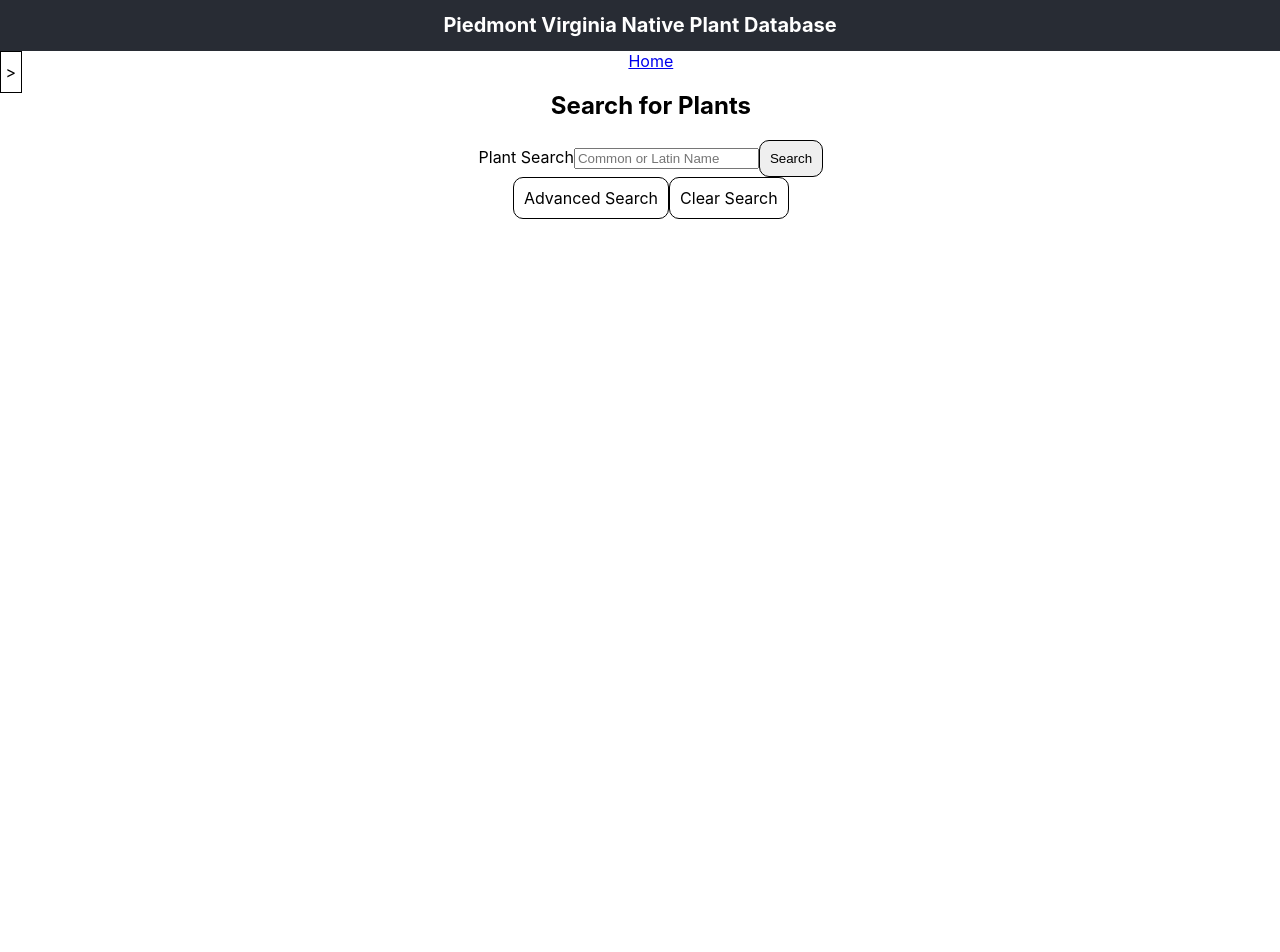
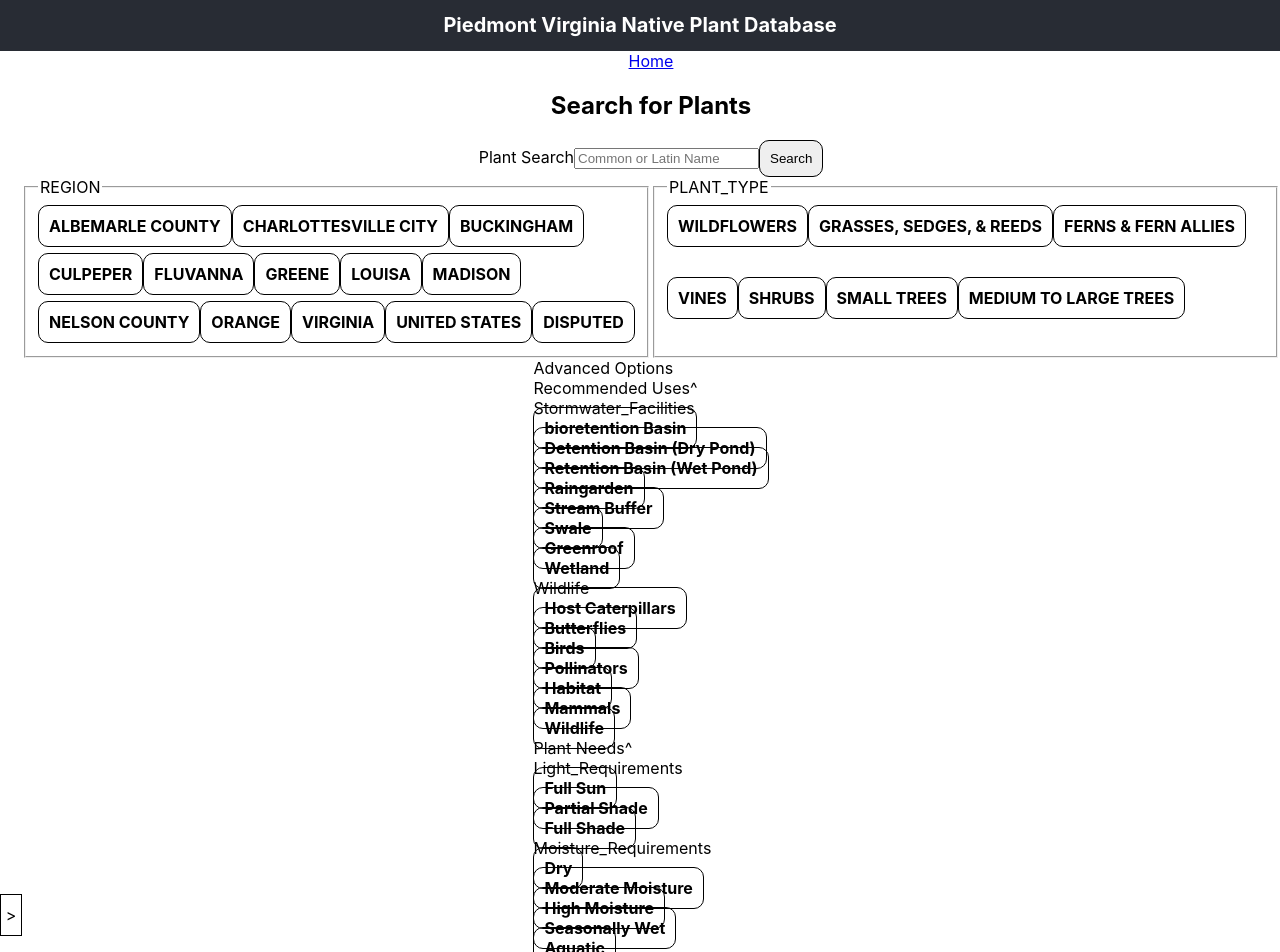
Before and after one commit to code-for-charlottesville/piedmont-native-plants-db, a React (Create React App) app in the folder client/: page /Search in a window 1280 px wide. Shown: the top 952 px of the page. Before the commit the page ends 819 px from the top, so only its background shows below. Built offline with nearby package versions, Linux system fonts and the light colour scheme.

Commit message:
updated search functionality

```diff
--- a/client/src/App.css
+++ b/client/src/App.css
@@ -37,6 +37,8 @@ html {
   border: solid 1px hsl(0deg 0% 0% / 0.45);
   width: 25vw;
   height: calc(100vh - 50px);
+  transform: none;
+  transition: transform 225ms cubic-bezier(0,0,0.2,1) 0ms;
 }
 
 /* .home_intro p{
@@ -72,6 +74,11 @@ html {
   flex-direction: column;
   align-items: center;
 }
+.sliding-search{
+  display: flex;
+  flex-direction: row;
+  align-items: center;
+}
 
 .sidebar-search-tab{
   display: flex;
@@ -82,7 +89,8 @@ html {
   cursor: pointer;
   height: 40px;
   width: 20px;
-  border: solid 1px black
+  border: solid 1px black;
+  transition: transform 1s;
 }
 
 .sidebar-search-tab:hover{
@@ -190,7 +198,7 @@ html {
   display: flex;
   flex-direction: row;
   flex-wrap: wrap;
-  width: 100vw;
+  width: 50%;
 
 }
 .advanced-search{
@@ -198,6 +206,20 @@ html {
   flex-wrap: wrap;
   width: 80vw;
   justify-content: center;
+}
+
+.dropdown-check-label{
+  border: solid 1px black;
+  font-weight: bold;
+  border-radius: 10px;
+  padding: 10px;
+  cursor: pointer;
+  font-size: 1em;
+}
+
+.toplevel-search{
+  display: flex;
+  flex-direction: row;
 }
 
 .advanced-search-hidden{
--- a/client/src/components/Search.jsx
+++ b/client/src/components/Search.jsx
@@ -62,6 +62,7 @@ export const Search=()=>{
     }
     return (
         <div className="search-display">
+            <div className="sliding-search">
                 {sideBarSearch ? <div className="sidebar-search">
                     <h2>Search</h2>
                     <form>
@@ -76,6 +77,7 @@ export const Search=()=>{
                 null
                 }
                 <div className="sidebar-search-tab" onClick={()=>_handleSideBarClick()}> <p>{sideBarSearch ? "<" : ">"}</p> </div>
+            </div>
             <div className="search-form">
             <Link to="/">Home</Link>
                 <div>
@@ -87,6 +89,58 @@ export const Search=()=>{
                         <input type="text" name="search" className="search" placeholder="Common or Latin Name">
                         </input>
                         <input type="submit" className="search-btn" value="Search" onClick={(e)=>_handleSearch(e)}></input>
+                    </div>
+                    <div className="toplevel-search">
+                        {Object.keys(searchOptionsObject.main).map((entry,key)=>(
+                                <fieldset key={key} className="checkbox-container">
+                                    {console.log(entry)}
+                                    <legend>{entry.toUpperCase()}</legend>
+                                    {searchOptionsObject.main[entry].map((entry, key)=>(
+                                        <div key={key}>
+                                            <input className="hidden-check" type="checkbox" id={entry+`check`} name="area" value={entry}></input>
+                                            <label
+                                                id={entry}
+                                                className="checkbox_label"
+                                                for={entry}
+                                                onClick={()=>_handleCheck(entry)}>{entry.toLocaleUpperCase()}
+                                            </label>
+                                        </div>
+                                    ))}
+                                </fieldset>
+                            ))}
+                        </div>
+                    <div className="dropdown-advanced-search">
+                    <div>Advanced Options</div>
+                        {Object.keys(searchOptionsObject).map((entry, key)=>(
+                            entry === "main" ? null :
+                                <div key={key}>
+                                    <div className="advanced-header">{searchOptionsObject[entry].name}
+                                        <span className="down-arrow">{"^"}</span>
+                                    </div>
+                                    <div className="selection-boxes">
+                                    {Object.keys(searchOptionsObject[entry]).map((subsection, key2)=>(
+
+                                        subsection === "name" ? null :
+                                        <div>
+                                        <div>{subsection}</div>
+                                        {searchOptionsObject[entry][subsection].map((category, key3)=>(
+                                        <div>
+                                        {console.log(subsection)}
+
+                                            <div key={key3}>
+                                                <input className="hidden-check" type="checkbox" id={category+'check'}></input>
+                                                <label
+                                                    id={category}
+                                                    className="dropdown-check-label"
+                                                    for={category}
+                                                    >{category}</label>
+                                            </div>
+                                        </div>                                        ))}</div>
+                                    ))}
+                                    </div>
+                                </div>
+
+                        ))}
                     </div>
                     <div className="search-btns">
                         <div className="search-btn" onClick={()=>_handleAdvanced()}>Advanced Search</div>
@@ -100,11 +154,11 @@ export const Search=()=>{
                     </div>
                     <div className="advanced-search-hidden" id="advanced-search" hidden={true}>
                         <h3>Advanced Options</h3>
-                            {Object.keys(searchOptionsObject).map((entry,key)=>(
+                            {Object.keys(searchOptionsObject.main).map((entry,key)=>(
                                 <fieldset key={key} className="checkbox-container">
                                     {console.log(entry)}
                                     <legend>{entry.toUpperCase()}</legend>
-                                    {searchOptionsObject[entry].map((entry, key)=>(
+                                    {searchOptionsObject.main[entry].map((entry, key)=>(
                                         <div key={key}>
                                             <input className="hidden-check" type="checkbox" id={entry+`check`} name="area" value={entry}></input>
                                             <label
--- a/client/src/elements/searchOptionsObject.js
+++ b/client/src/elements/searchOptionsObject.js
@@ -1,4 +1,5 @@
 export const searchOptionsObject ={
+    main: {
         region:[
             "albemarle county",
             "charlottesville city",
@@ -23,4 +24,53 @@ export const searchOptionsObject ={
             "Small Trees",
             "Medium to Large Trees"
         ]
+    },
+    Recommended_Uses: {
+        name: "Recommended Uses",
+        Stormwater_Facilities:[
+            "bioretention Basin",
+            "Detention Basin (Dry Pond)",
+            "Retention Basin (Wet Pond)",
+            "Raingarden",
+            "Stream Buffer",
+            "Swale",
+            "Greenroof",
+            "Wetland"
+        ],
+        Wildlife:[
+            "Host Caterpillars",
+            "Butterflies",
+            "Birds",
+            "Pollinators",
+            "Habitat",
+            "Mammals",
+            "Wildlife"
+        ]
+    },
+    Plant_Needs:{
+        name:'Plant Needs',
+        Light_Requirements:[
+            "Full Sun",
+            "Partial Shade",
+            "Full Shade"
+        ],
+        Moisture_Requirements: [
+            "Dry",
+            "Moderate Moisture",
+            "High Moisture",
+            "Seasonally Wet",
+            "Aquatic"
+        ],
+        Unique_Soils:[
+            "Acid",
+            "Base",
+            "Sand",
+            "Rocky",
+            "Rich",
+            "Moist",
+            "Well Drained",
+            "Shale"
+        ]
+
     }
+}
```
Lines whose indentation alone changed are shown as unchanged.
